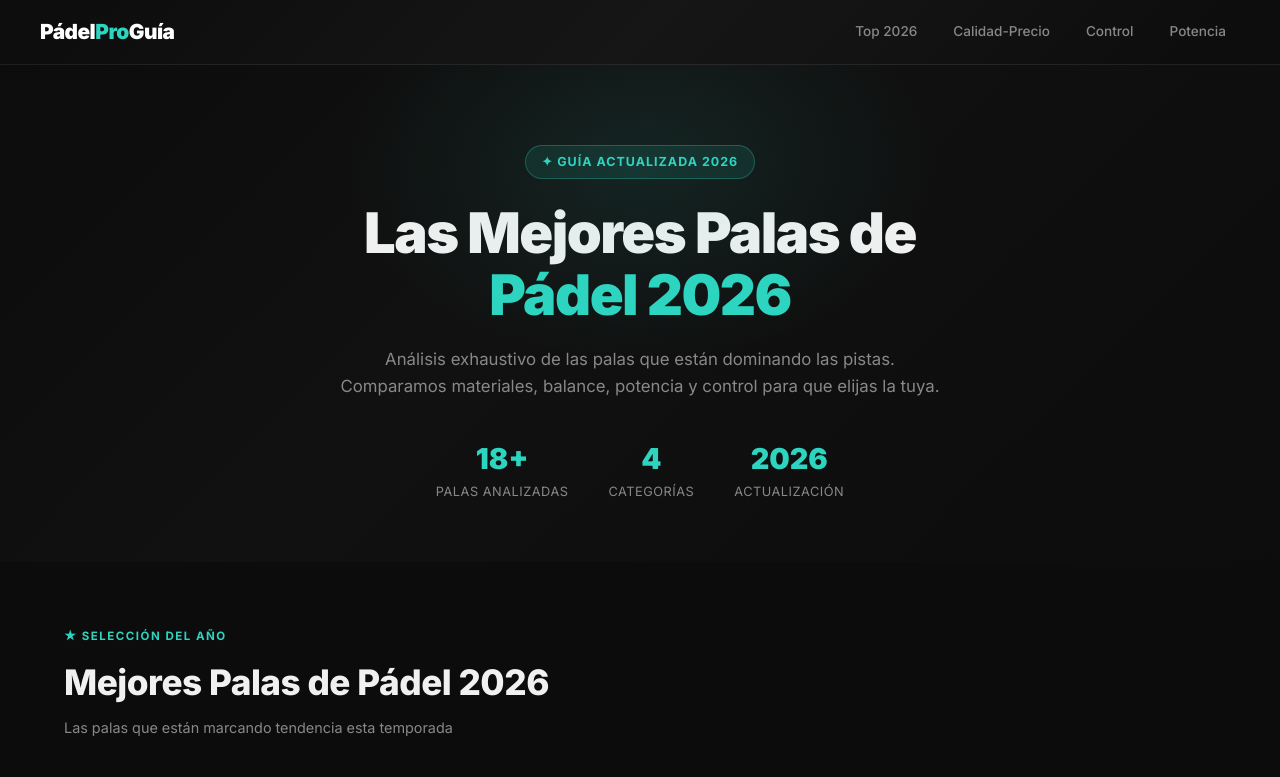
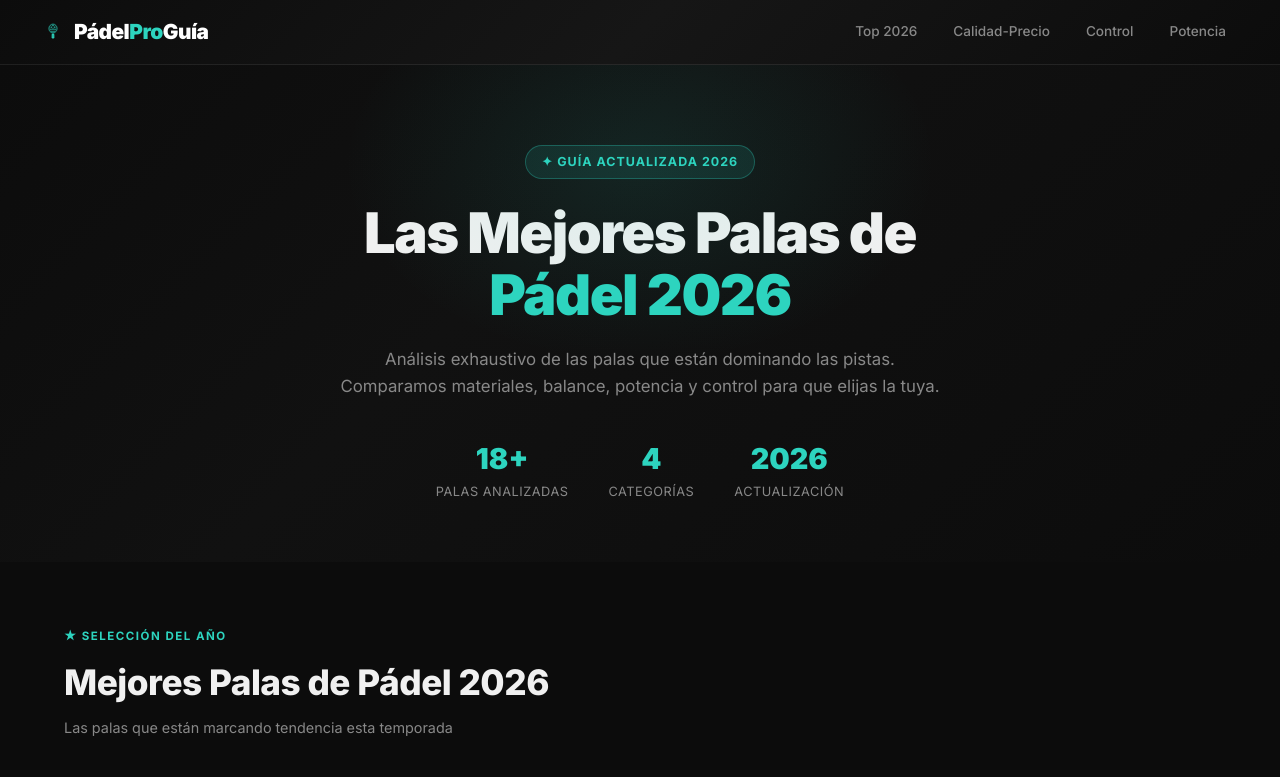
Before and after one commit to jtshiphub/palas-padel, a plain HTML site: page index.html in a window 1280 px wide. Shown: the top 777 px of the page. Drawn offline with Linux system fonts and the light colour scheme.

Commit message:
Añadir logo con icono de raqueta de pádel
Co-Authored-By: Claude Sonnet 4.6 <noreply@anthropic.com>

```diff
--- a/index.html
+++ b/index.html
@@ -394,7 +394,26 @@
 <!-- HEADER -->
 <header>
   <div class="header-inner">
-    <div class="logo">Pádel<span>Pro</span>Guía</div>
+    <div class="logo">
+      <svg width="26" height="26" viewBox="0 0 28 76" fill="none" xmlns="http://www.w3.org/2000/svg" style="margin-right:8px;vertical-align:middle;display:inline-block;">
+        <ellipse cx="14" cy="22" rx="12" ry="13" fill="rgba(45,212,191,0.12)" stroke="#2dd4bf" stroke-width="2"/>
+        <line x1="14" y1="10" x2="14" y2="34" stroke="#2dd4bf" stroke-width="0.8" opacity="0.3"/>
+        <line x1="2"  y1="22" x2="26" y2="22" stroke="#2dd4bf" stroke-width="0.8" opacity="0.3"/>
+        <circle cx="14" cy="13" r="1.8" fill="#2dd4bf"/>
+        <circle cx="9"  cy="18" r="1.8" fill="#2dd4bf"/>
+        <circle cx="19" cy="18" r="1.8" fill="#2dd4bf"/>
+        <circle cx="8"  cy="25" r="1.8" fill="#2dd4bf"/>
+        <circle cx="14" cy="24" r="1.8" fill="#2dd4bf"/>
+        <circle cx="20" cy="25" r="1.8" fill="#2dd4bf"/>
+        <circle cx="11" cy="31" r="1.8" fill="#2dd4bf"/>
+        <circle cx="17" cy="31" r="1.8" fill="#2dd4bf"/>
+        <rect x="11" y="35" width="6" height="1.5" rx="1" fill="#2dd4bf" opacity="0.5"/>
+        <rect x="10" y="37" width="8" height="14" rx="3.5" fill="#2dd4bf"/>
+        <rect x="10" y="40" width="8" height="1.5" rx="1" fill="rgba(0,0,0,0.2)"/>
+        <rect x="10" y="43" width="8" height="1.5" rx="1" fill="rgba(0,0,0,0.2)"/>
+        <rect x="10" y="46" width="8" height="1.5" rx="1" fill="rgba(0,0,0,0.2)"/>
+      </svg>Pádel<span>Pro</span>Guía
+    </div>
     <nav>
       <a href="#top2026">Top 2026</a>
       <a href="#calidad-precio">Calidad-Precio</a>
```
Also changed, not shown: logo.svg (added).
